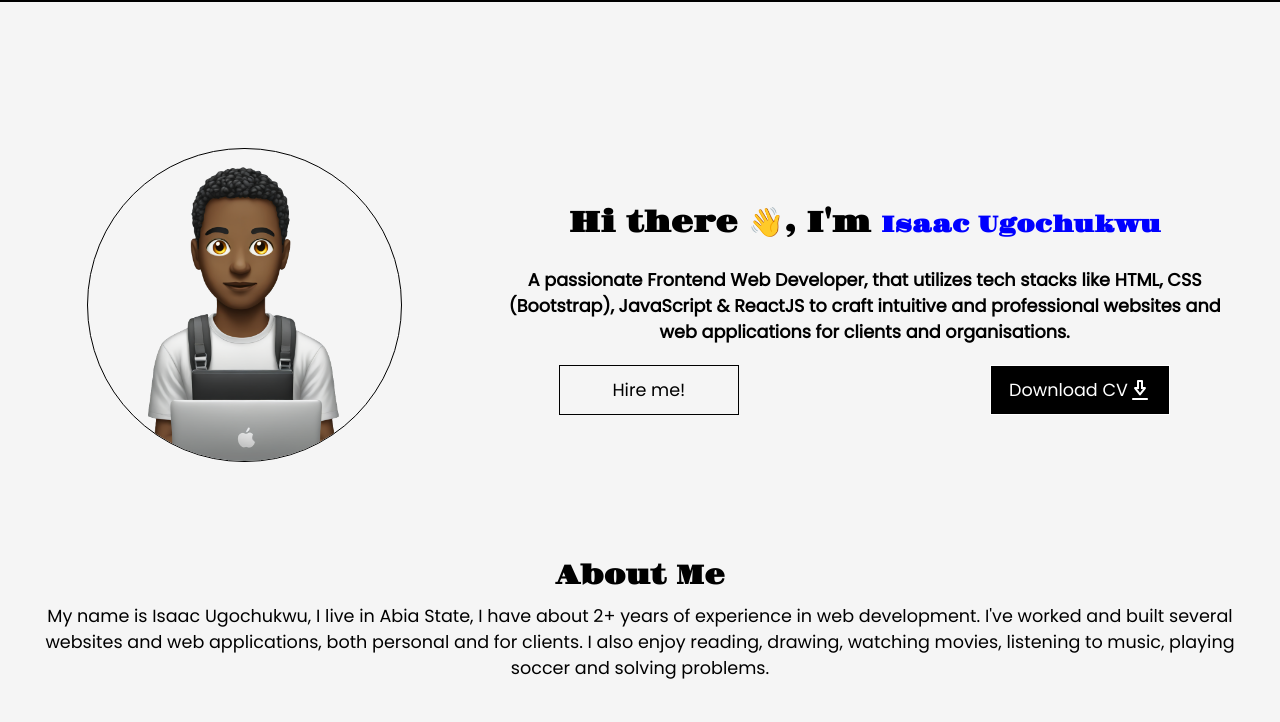
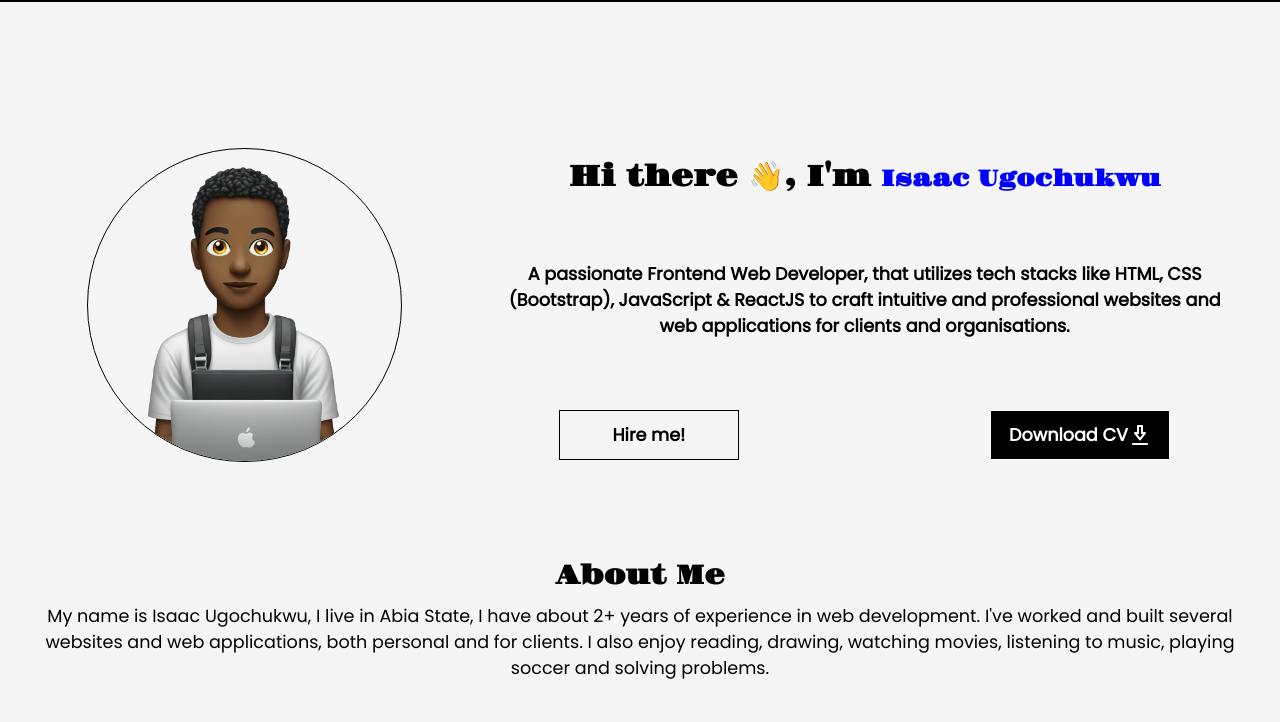
Before and after one commit to isaacszn/Portfolio, a plain HTML site: page index.html in a window 1280 px wide. Shown: the part 78-800 px from the top of the page. Drawn offline with Linux system fonts and the light colour scheme.

Commit message:
improved the hero sec

```diff
--- a/assets/style/style.css
+++ b/assets/style/style.css
@@ -157,12 +157,13 @@ h2 {
 }
 
 .hero-text-greeting {
-  font: 1.3rem Gravitas One, sans-serif;
+  font: 1.5rem Gravitas One, sans-serif;
   text-align: center;
   font-weight: bold;
 }
 
 .hero-text {
+  font-size: 1.1rem;
   margin: auto;
   width: 95%;
   text-align: center;
@@ -175,6 +176,7 @@ h2 {
   align-items: center;
   margin: 20px;
   gap: 15%;
+  font-weight: bold;
 }
 
 .btns button {
@@ -463,6 +465,10 @@ input:focus, textarea:focus {
     align-items: center;
   }
 
+  .hero-text {
+    margin: 5% auto 9% auto;
+  }
+
   .hero-text-greeting {
     font-size: 1.8rem;
     margin-top: 20%;
```
